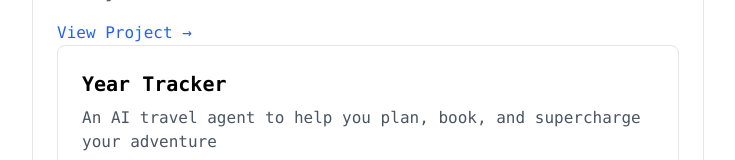
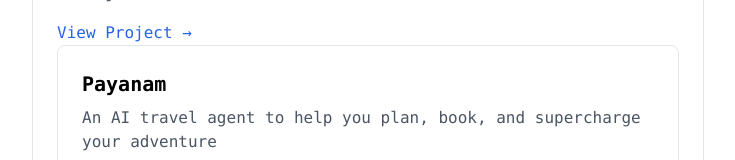
Before and after one commit to sriramkj07/Personalwebsite, a Next.js app: page /builds in a window 1280 px wide. Shown: the part 372-532 px from the top of the page, without its empty margins (272-1007 px from the left). Built offline with nearby package versions, Linux system fonts and the light colour scheme.

Commit message:
Update page.tsx

```diff
--- a/app/builds/page.tsx
+++ b/app/builds/page.tsx
@@ -25,7 +25,7 @@
             </a>
 <div className="space-y-8">
           <div className="border rounded-lg p-6 hover:shadow-lg transition-shadow">
-            <h2 className="text-xl font-semibold mb-2">Year Tracker</h2>
+            <h2 className="text-xl font-semibold mb-2">Payanam</h2>
             <p className="text-gray-600 mb-4">
               An AI travel agent to help you plan, book, and supercharge your adventure
             </p>
```
